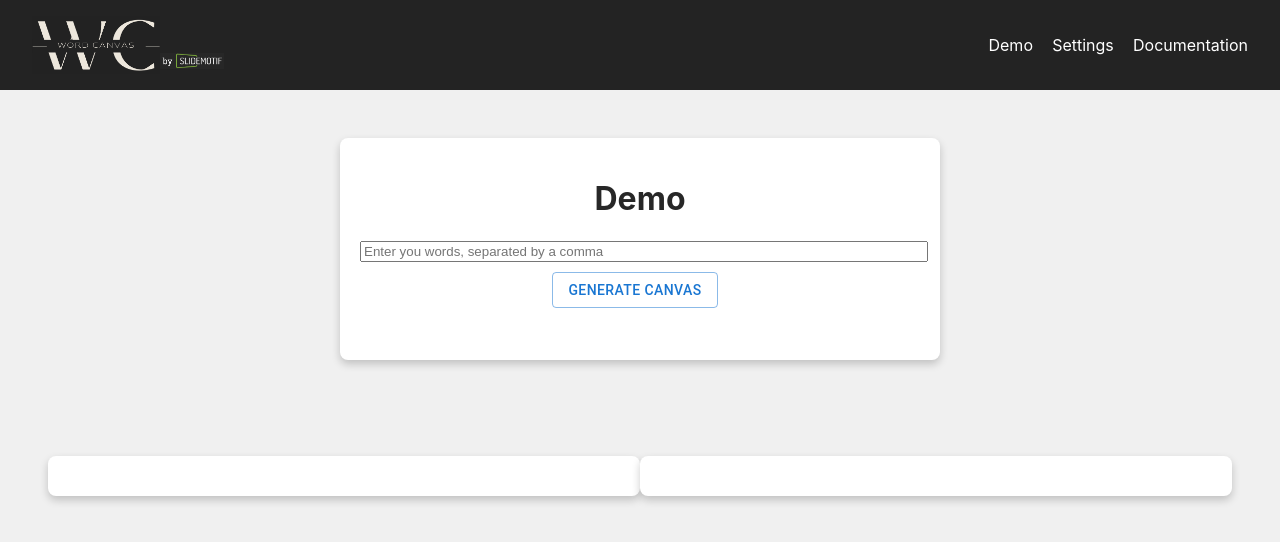
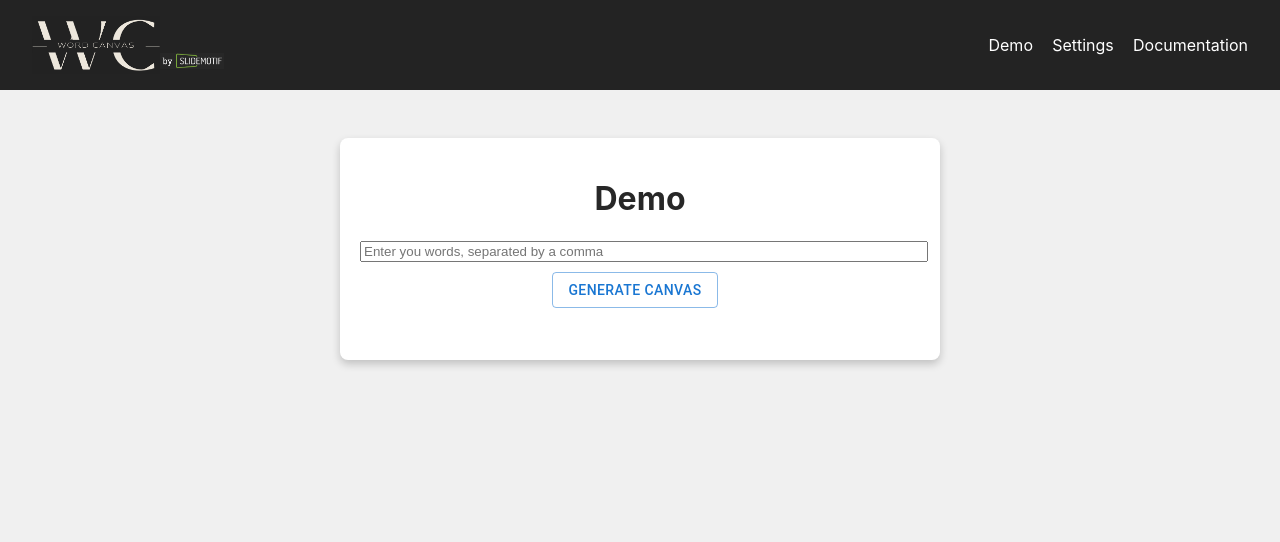
Before and after one commit to hichemBA67/word-canvas, a React (Create React App) app in the folder word-canvas-client/: page / in a window 1280 px wide. Shown: the top 542 px of the page. Built offline with nearby package versions, Linux system fonts and the light colour scheme; no server answers.

Commit message:
Minor fixes

```diff
--- a/word-canvas-client/src/components/Demo.js
+++ b/word-canvas-client/src/components/Demo.js
@@ -94,6 +94,7 @@ const Demo = () => {
           </div>
         </div>
       </div>
+      {canvasId && (
         <div className="center-container">
           <div className="card">
             {imageUrl && (
@@ -107,6 +108,7 @@ const Demo = () => {
             )}
           </div>
         </div>
+      )}
     </div>
   );
 };
```
Lines whose indentation alone changed are shown as unchanged.
